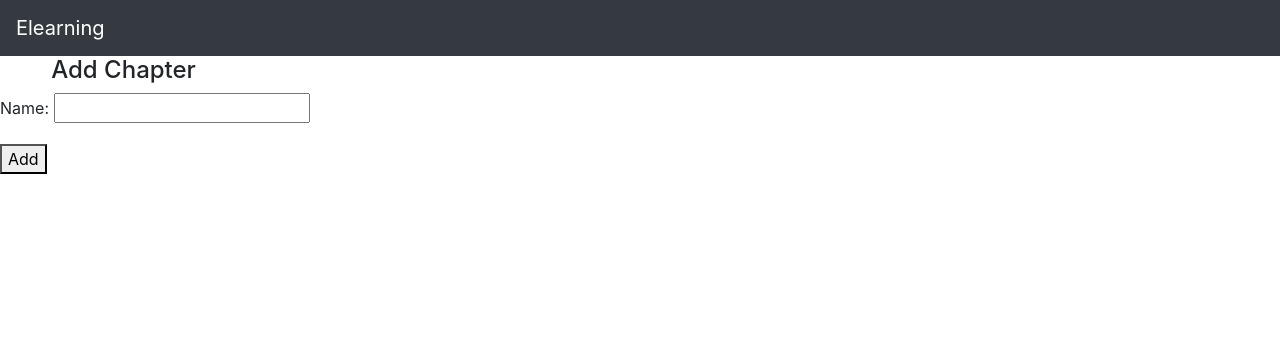
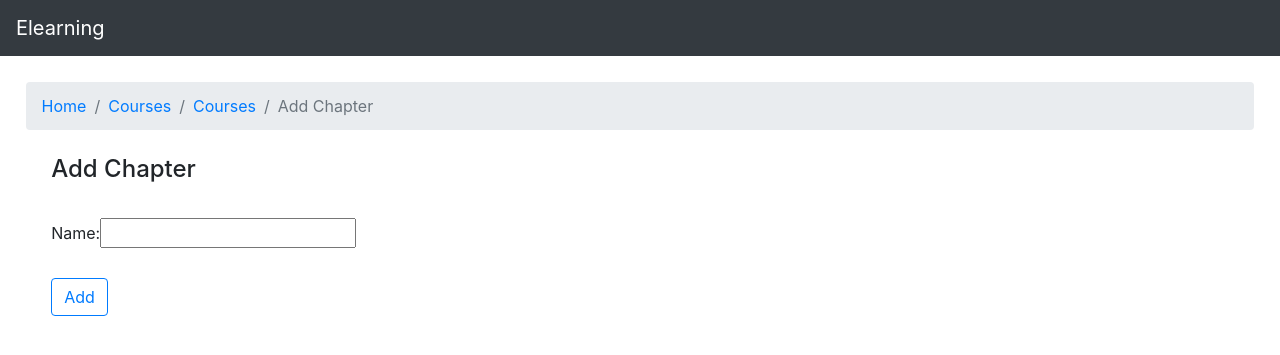
Before and after one commit to sickkjedi/Elearn, a Django app: template templates/add_chapter.html in a window 1280 px wide. Shown: the top 355 px of the page. Run offline with Django 3.2, Linux system fonts and the light colour scheme; the template is opened without the code that fills it: values that come from a table or form of the project are taken from there, others are empty; the visitor is signed in with stand-in values (Sample User, id 1); parts of the project's set-up code (start-up, migrations or seed data) failed here and were passed over; some libraries are stand-ins or nearby versions.

Commit message:
added bootstrap form and breadcrumbs to add chapter and course

```diff
--- a/templates/add_chapter.html
+++ b/templates/add_chapter.html
@@ -1,8 +1,17 @@
 {% extends 'base.html' %}
+{% load bootstrap %}
 
 {% block title %}Add Chapter{% endblock %}
 
 {% block content %}
+<nav aria-label="breadcrumb">
+    <ol class="breadcrumb">
+        <li class="breadcrumb-item"><a href="{% url 'home' %}">Home</a></li>
+        <li class="breadcrumb-item"><a href="{% url 'courses' %}">Courses</a></li>
+        <li class="breadcrumb-item"><a href="{% url 'chapters' form.course_id %}">Courses</a></li>
+        <li class="breadcrumb-item active" aria-current="page">Add Chapter</li>
+    </ol>
+</nav>
     {% if request.user.is_staff %}
         <h2>Add Chapter</h2>
     {% else %}
@@ -12,10 +21,14 @@
 <form method="post">
     {% csrf_token %}
 
-    {{ form.as_p }}
+    <div class="input-form">
+        {{ form|bootstrap }}
+    </div>
 
     {% if request.user.is_staff %}
-        <button type="submit">Add</button>
+        <div class="save-button">
+            <button type="submit" class="btn btn-outline-primary" value="Update">Add</button>
+        </div>
     {% endif %}
 
 </form>
```
Also changed, not shown: templates/add_course.html (+14 -2 lines).
